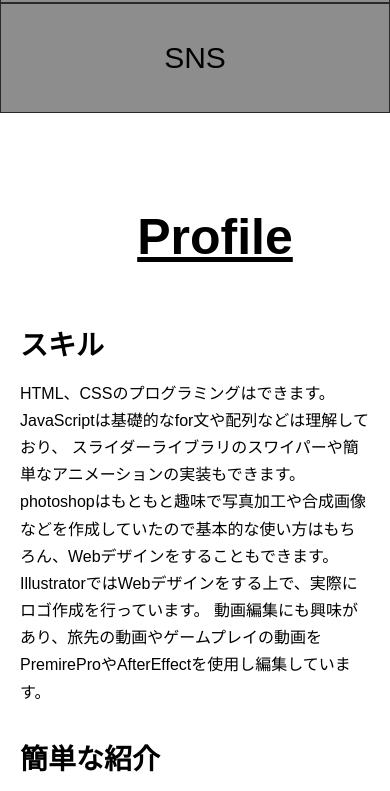
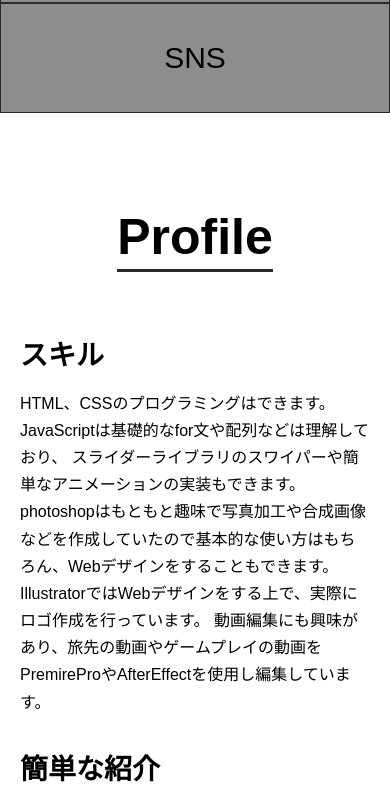
Before and after one commit to HironariSegawa/portforio, a plain HTML site: page index.html in a window 390 px wide. Shown: the part 1260-2051 px from the top of the page. Drawn offline with Linux system fonts and the light colour scheme.

Commit message:
Update port.css

```diff
--- a/port.css
+++ b/port.css
@@ -199,11 +199,16 @@ line-height: 1.3;
 }
 
  h2 {
-  display: flex;
+  display: inline-block;
+  text-align: center;
   font-size: 50px;
-  justify-content: center;
-  text-decoration:underline;
+  border-bottom: 3px solid #292929;
   margin-bottom:70px;
+  padding-bottom: 7px;
+}
+
+.bigtitle {
+  text-align: center;
 }
 
 h3 {
@@ -453,12 +458,6 @@ p,dt,dd {
     border-right: 1px solid #292929;
   }
 
-
-  h2 {
-    width:100vw;
-    height: auto;
-  }
-
   .contain p {
    width:90vw;
    text-align: left;
@@ -474,12 +473,12 @@ p,dt,dd {
   }
 
   .profile {
-
+    width:100%;
     padding-left: 20px;
   }
 
-  .profile h2{
-    margin-left:0;
+  .profile .bigtitle {
+    padding-right: 20px;
   }
 
 
```
